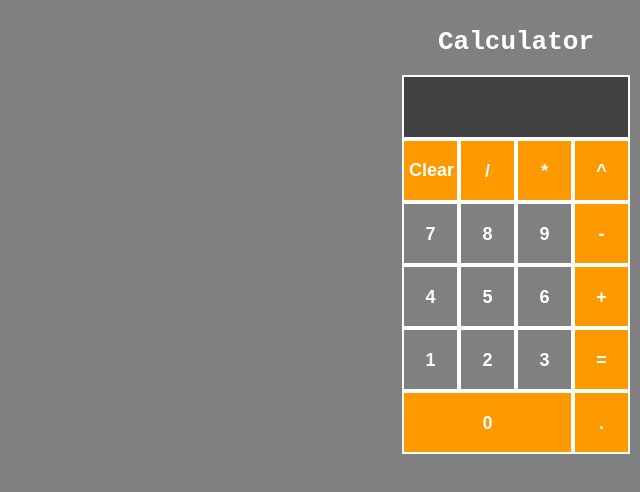
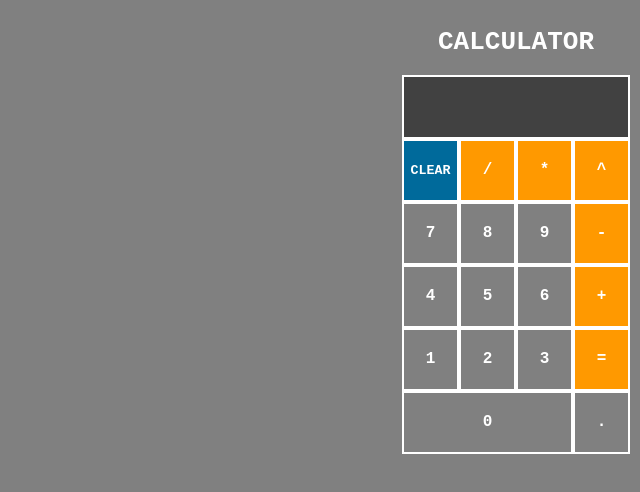
Before and after one commit to almeida-91/calculator, a plain HTML site: page index.html in a window 1280 px wide. Shown: the whole page, without its empty margins (640-1280 px from the left). Drawn offline with Linux system fonts and the light colour scheme.

Commit message:
Update CSS

```diff
--- a/index.html
+++ b/index.html
@@ -10,7 +10,7 @@
 </head>
 <body>
     <div class="calculator">
-        <h1>Calculator</h1>
+        <h1>CALCULATOR</h1>
 
         <div class = "container">
             <!--  <div id="history"></div>-->
@@ -18,7 +18,7 @@
         </div>
         <div class = "buttonContainer">
             <div>
-                <button id="clear">Clear</button>
+                <button id="clear">CLEAR</button>
                 <button class="operator">/</button>
                 <button class="operator">*</button>
                 <button class="operator">^</button>
--- a/style.css
+++ b/style.css
@@ -54,7 +54,7 @@ body{
 #decimal{
     margin: auto;
     padding: 20px;
-    background-color: rgb(255, 153, 0);
+    background-color: gray;
     color: white;
     font-weight: 700;
     font-size: large;
@@ -104,10 +104,10 @@ body{
 #clear{
     padding: 19px 5px;
     margin: 0px;
-    color: white;
-    background-color: rgb(255, 153, 0);
+    color: rgb(255, 255, 255);
+    background-color: rgb(0, 106, 155);
     font-weight: 700;
-    font-size: large;
+    font-size: normal;
 }
 
 #result{
@@ -124,7 +124,7 @@ body{
     flex-wrap: nowrap;
     margin: 0px;
     color: white;
-    background-color: rgb(255, 153, 0);
+    background-color: gray;
     font-weight: 700;
     font-size: large;
     width: 171px;
@@ -136,6 +136,7 @@ body{
 }
 
 button{
+    font-family: monospace;
     border: 2px solid rgb(255, 255, 255);
     width: 57px;
     height: 63px;
```
